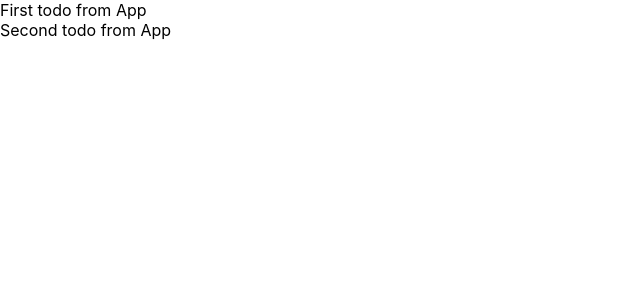
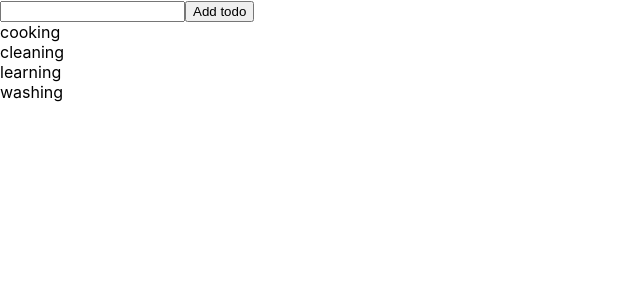
Before and after one commit to Edyta2801/redux-exercises, a React (Create React App) app: page / in a window 1280 px wide. Shown: the top 300 px of the page, without its empty margins (0-640 px from the left). Built offline with nearby package versions, Linux system fonts and the light colour scheme.

Commit message:
add state, input and button

```diff
--- a/src/App.js
+++ b/src/App.js
@@ -1,14 +1,18 @@
-import React, { Component } from 'react';
+import React from 'react';
 import TodoList from './TodoList'
+import {connect} from 'react-redux';
+
+const mapStateToProps=store=>({
+  todos:store.todos.allTodos,
+  visibleTodos:store.todos.visibleTodos
+})
 
 
 class App extends React.Component {
   render() {
-    return <TodoList todos={[
-      { text: 'First todo from App' },
-      { text: 'Second todo from App' }
-    ]}/>;
+    console.log('App props', this.props)
+    return <TodoList todos={this.props.todos}/>;
   }
 }
 
-export default App
+export default connect(mapStateToProps) (App);
--- a/src/TodoList.js
+++ b/src/TodoList.js
@@ -1,18 +1,29 @@
 import React from 'react';
 
 class TodoList extends React.PureComponent {
+
+    state = {};
+
+    handleInputChange = event => {
+        this.setState({ value: event.target.value });
+    }
+
+    handleButtonClick = () => {
+        console.log('want to save todo: ', this.state.value);
+    }
+
     render() {
-        return (
-            <div >
-                {
-                    this.props.todos.map(todo =>
-                        <div>
-                            {todo.text}
-                        </div>)
-                }
-            </div >
-        )
+        return <div>
+            <input onChange={this.handleInputChange} />
+            <button onClick={this.handleButtonClick}>Add todo</button>
+            {this.props.todos.map(todo =>
+                <div key={todo.text}>{todo.text}</div>
+            )}
+        </div>
     }
 }
 
+
+
+
 export default TodoList
```
